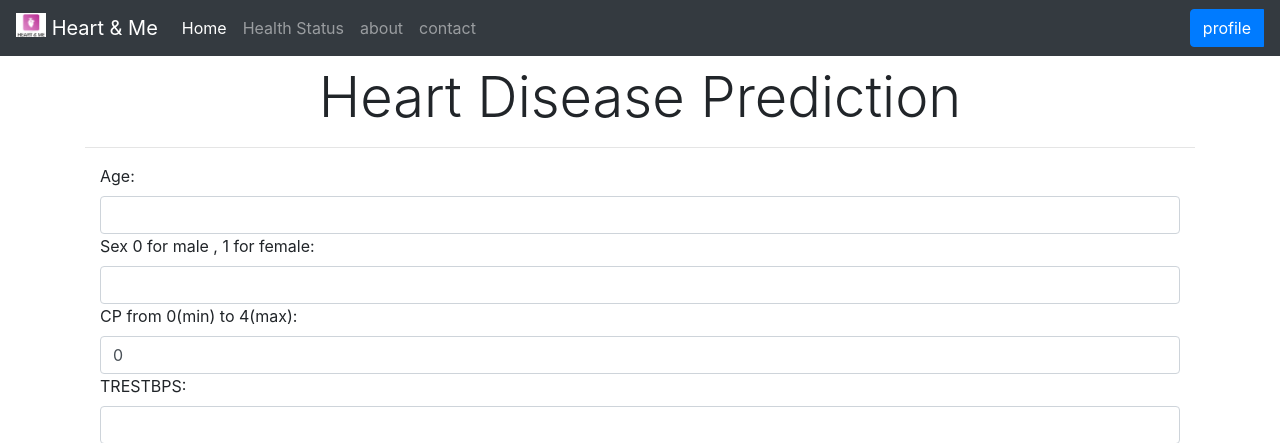
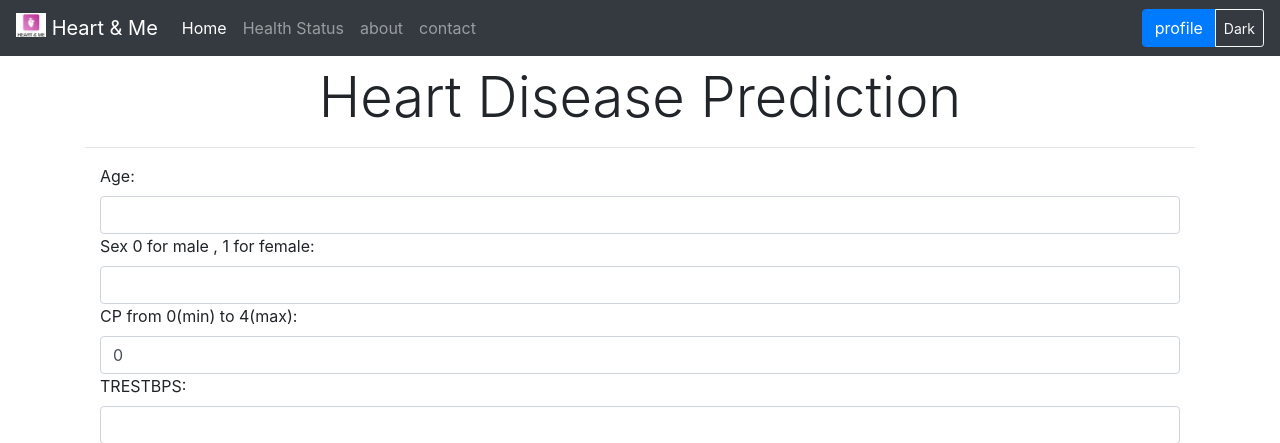
Before and after one commit to Awasthi-Ram/it-day-heart-and-me, a Django app: page /heart in a window 1280 px wide. Shown: the top 443 px of the page. Run offline with Django 4.2, Linux system fonts and the light colour scheme; a user stored in the database is signed in; some web fonts are replaced.

Commit message:
Revert "some changes in ui"
This reverts commit dbb2028f34dfeec87ad062c982942c03f320cd01.

```diff
--- a/heart_me/templates/pages/heart.html
+++ b/heart_me/templates/pages/heart.html
@@ -86,9 +86,7 @@
                 </div>
               </div>
             </div>
-      {% if not request.user.is_authenticated %}
-        <a type="button" class="btn btn-outline-light   btn-sm" href="/acc/login">Login</button>
-      {% endif %}
+      <button type="button" class="btn btn-outline-light   btn-sm">Dark</button>
     </form>
   </div>
   </nav>
--- a/heart_me/templates/pages/main.html
+++ b/heart_me/templates/pages/main.html
@@ -83,9 +83,7 @@
                   </div>
                 </div>
               </div>
-        {% if not request.user.is_authenticated %}
-          <a type="button" class="btn btn-outline-light   btn-sm" href="/acc/login">Login</a>
-        {% endif %}
+        <button type="button" class="btn btn-outline-light   btn-sm">Dark</button>
       </form>
     </div>
     </nav>
--- a/templates/base.html
+++ b/templates/base.html
@@ -73,7 +73,6 @@
               </div>
             </div>
           </div>
-
     <button type="button" class="btn btn-outline-light   btn-sm">Dark</button>
   </form>
 </div>
```
Also changed, not shown: db.sqlite3.
